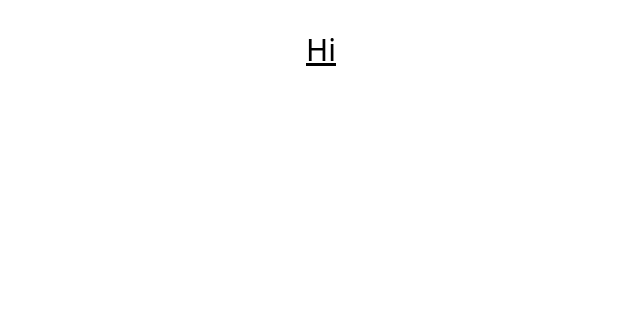
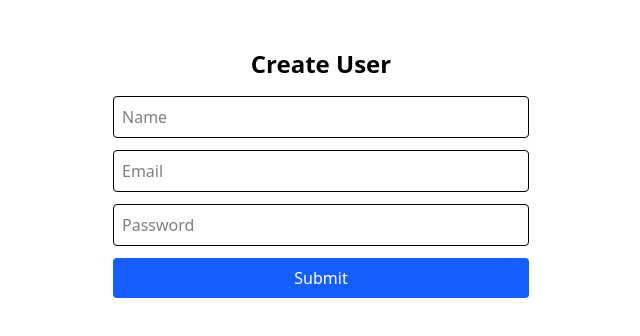
Before and after one commit to danrmzz/cop4710, a React (Vite) app: page / in a window 1280 px wide. Shown: the top 336 px of the page, without its empty margins (319-959 px from the left). Built offline with nearby package versions, Linux system fonts and the light colour scheme.

Commit message:
test creating a user

```diff
--- a/src/App.jsx
+++ b/src/App.jsx
@@ -1,11 +1,80 @@
 import "./App.css";
+import { useState } from "react";
 
 function App() {
+  const [formData, setFormData] = useState({
+    name: "",
+    email: "",
+    password: "",
+  });
+
+  const handleChange = (e) => {
+    setFormData((prev) => ({
+      ...prev,
+      [e.target.name]: e.target.value,
+    }));
+  };
+
+  const handleSubmit = async (e) => {
+    e.preventDefault();
+
+    try {
+      const res = await fetch("http://localhost:5000/api/users", {
+        method: "POST",
+        headers: {
+          "Content-Type": "application/json",
+        },
+        body: JSON.stringify(formData),
+      });
+
+      const data = await res.json();
+      console.log("✅ User created:", data);
+      alert("User created successfully!");
+    } catch (err) {
+      console.error("❌ Error creating user:", err);
+      alert("Failed to create user.");
+    }
+  };
 
   return (
-    <>
-      <h1 className="text-3xl underline">Hi</h1>
-    </>
+    <div className="p-4 max-w-md mx-auto">
+      <h1 className="text-2xl font-bold mb-4">Create User</h1>
+      <form onSubmit={handleSubmit} className="space-y-3">
+        <input
+          className="w-full p-2 border rounded"
+          name="name"
+          type="text"
+          placeholder="Name"
+          value={formData.name}
+          onChange={handleChange}
+          required
+        />
+        <input
+          className="w-full p-2 border rounded"
+          name="email"
+          type="email"
+          placeholder="Email"
+          value={formData.email}
+          onChange={handleChange}
+          required
+        />
+        <input
+          className="w-full p-2 border rounded"
+          name="password"
+          type="password"
+          placeholder="Password"
+          value={formData.password}
+          onChange={handleChange}
+          required
+        />
+        <button
+          className="w-full bg-blue-600 text-white p-2 rounded hover:bg-blue-700"
+          type="submit"
+        >
+          Submit
+        </button>
+      </form>
+    </div>
   );
 }
 
```
Also changed, not shown: 1 other file (tests, documents, lock files or other folders).
